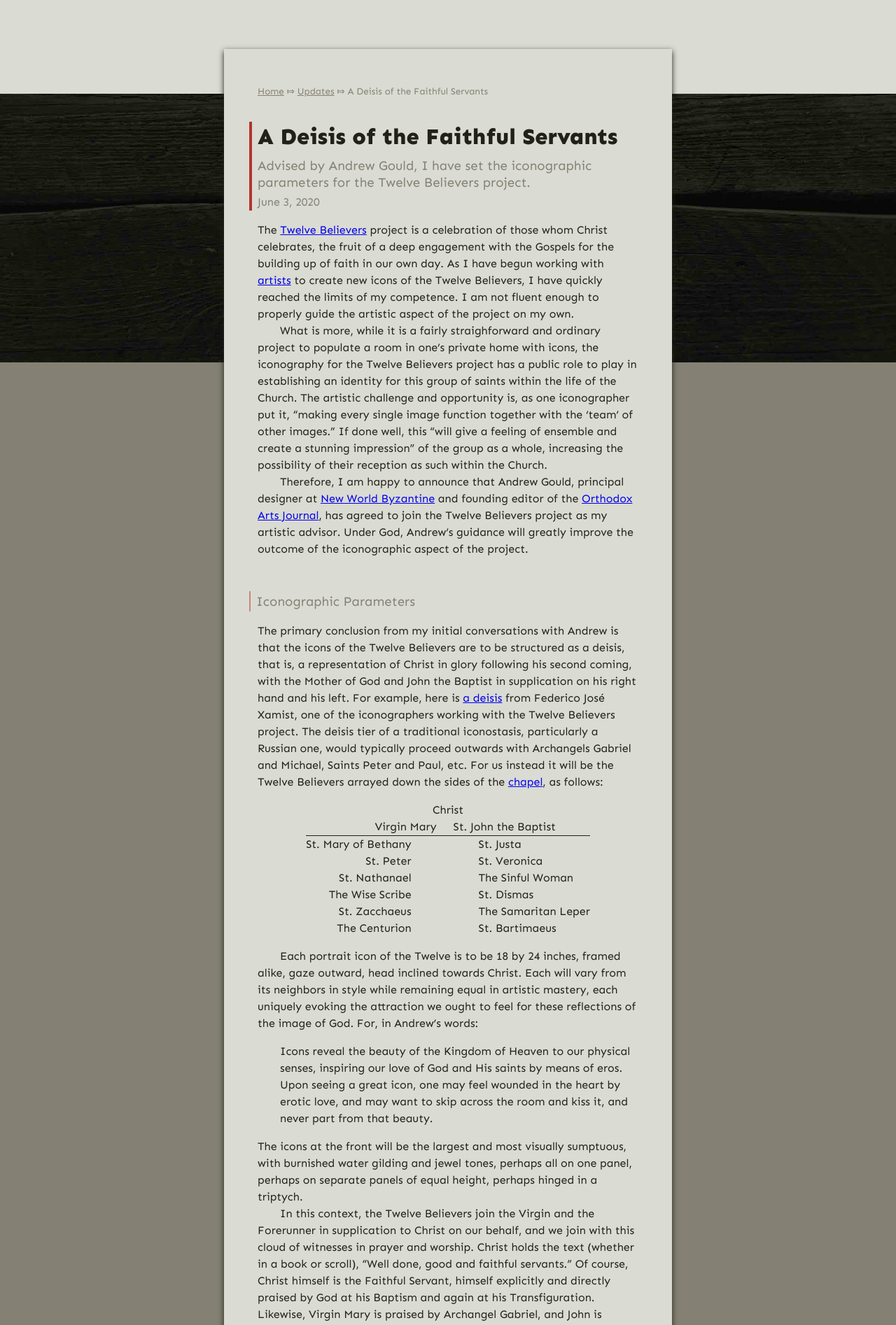
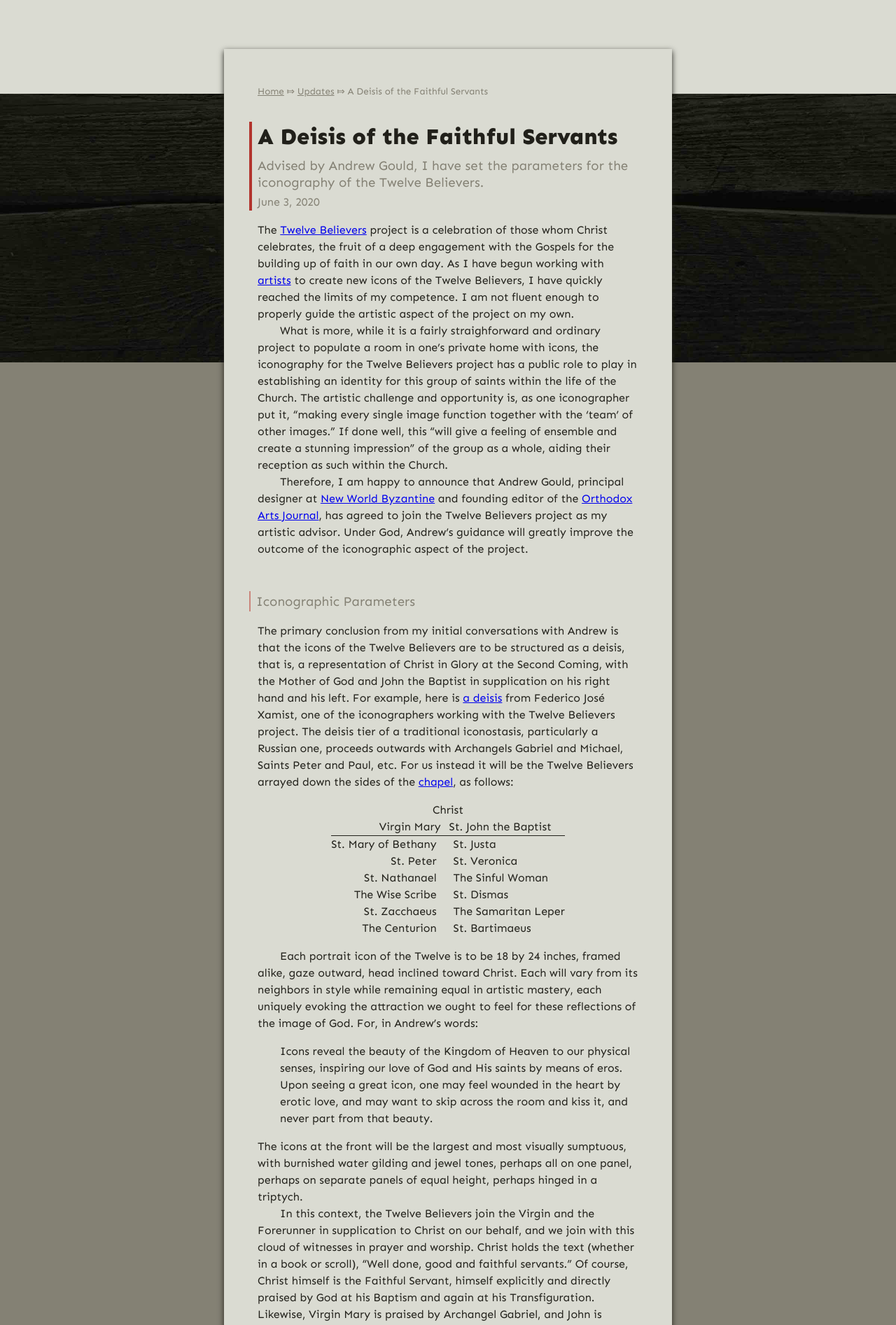
Before and after one commit to gospel-desk/www.logstown.com, a Jekyll site: the page built from _posts/2020-06-03-deisis-faithful-servants.md, in a window 1280 px wide. Shown: the part 373-2267 px from the top of the page at 70% size. Built offline with Jekyll 4.4.1, drawn with Linux system fonts in a browser that asks for light colours; some of the changed lines change nothing that is shown; some of the changed text lies outside the part shown.

Commit message:
Revise and publish Deisis post

```diff
--- a/_posts/2020-06-03-deisis-faithful-servants.md
+++ b/_posts/2020-06-03-deisis-faithful-servants.md
@@ -1,7 +1,8 @@
 ---
 layout: post
 heading: "A Deisis of the Faithful Servants"
-excerpt: "Advised by Andrew Gould, I have set the iconographic parameters for the Twelve Believers project."
+excerpt: "Advised by Andrew Gould, I have set the parameters for the iconography of the Twelve Believers."
+is_published: yes
 ---
 
 The [Twelve Believers](/the-twelve-believers/) project is a celebration of
@@ -18,7 +19,7 @@
 and opportunity is, as one iconographer put it, "making every single image
 function together with the 'team' of other images." If done well, this "will
 give a feeling of ensemble and create a stunning impression" of the group as a
-whole, increasing the possibility of their reception as such within the Church.
+whole, aiding their reception as such within the Church.
 
 Therefore, I am happy to announce that Andrew Gould, principal designer at [New
 World Byzantine](https://newworldbyzantine.com/) and founding editor of the
@@ -32,49 +33,75 @@
 
 The primary conclusion from my initial conversations with Andrew is that the
 icons of the Twelve Believers are to be structured as a deisis, that is, a
-representation of Christ in glory following his second coming, with the Mother
-of God and John the Baptist in supplication on his right hand and his left.
-For example, here is [a
+representation of Christ in Glory at the Second Coming, with the Mother of God
+and John the Baptist in supplication on his right hand and his left.  For
+example, here is [a
 deisis](https://orthodoxartsjournal.org/deisis-an-iconographic-installation/)
 from Federico José Xamist, one of the iconographers working with the Twelve
 Believers project. The deisis tier of a traditional iconostasis, particularly a
-Russian one, would typically proceed outwards with Archangels Gabriel and
-Michael, Saints Peter and Paul, etc. For us instead it will be the Twelve
-Believers arrayed down the sides of the
-[chapel](/updates/2020/working-on-a-building/), as follows:
+Russian one, proceeds outwards with Archangels Gabriel and Michael, Saints
+Peter and Paul, etc. For us instead it will be the Twelve Believers arrayed
+down the sides of the [chapel](/updates/2020/working-on-a-building/), as
+follows:
 
 <style>
-  .deesis {
+  .deisis {
     width: 1px;
     margin: 12pt auto;
     border-collapse: collapse;
   }
-  .deesis td {
+  .deisis td {
     width: 50%;
     white-space: nowrap;
   }
-  .deesis td:first-of-type {
+  .deisis td:first-of-type {
     text-align: right;
-    padding-right: 36pt;
+    padding-right: 9pt;
   }
-  .deesis td:last-of-type {
+  .deisis td:last-of-type {
     text-align: left;
-    padding-left: 36pt;
+    padding-left: 9pt;
   }
-  .deesis tr.front td {
+  .deisis tr.front td {
     border-bottom: 1px solid #21201A;
   }
-  .deesis td.mary {
-    padding-right: 9pt;
+  .deisis td.mary {
+    padding-right: 4.5pt;
   }
-  .deesis td.john {
-    padding-left: 9pt;
+  .deisis td.john {
+    padding-left: 4.5pt;
   }
-  .deesis td.christ {
+  .deisis td.christ {
     text-align: center;
   }
+  @media only screen and (max-width: 420px) {
+    .deisis {
+      width: 82%;
+      margin: 12pt 0 24pt 18pt;
+    }
+    .deisis td {
+      width: auto;
+      display: block;
+      padding: 0;
+    }
+    .deisis td:first-of-type {
+      text-align: left;
+    }
+    .deisis td:last-of-type {
+      text-align: right;
+    }
+    .deisis td.christ {
+      text-align: center;
+    }
+    .deisis tr.front td {
+      border-bottom: none;
+    }
+    .deisis tr.front td.john {
+      border-bottom: 1px solid #21201A;
+    }
+  }
 </style>
-<table class="deesis">
+<table class="deisis">
   <tr>
     <td colspan="2" class="christ">Christ</td>
   </tr>
@@ -109,7 +136,7 @@
 </table>
 
 Each portrait icon of the Twelve is to be 18 by 24 inches, framed alike, gaze
-outward, head inclined towards Christ. Each will vary from its neighbors in
+outward, head inclined toward Christ. Each will vary from its neighbors in
 style while remaining equal in artistic mastery, each uniquely evoking the
 attraction we ought to feel for these reflections of the image of God. For, in
 Andrew's words:
@@ -134,7 +161,7 @@
 composition:
 
 1. Christ - "This is my beloved Son."
-   ([Matthew 17:5](https://www.biblegateway.com/verse/en/Matthew%2017))
+   ([Matthew 17:5](https://www.biblegateway.com/verse/en/Matthew%2017:5))
 1. Virgin Mary - "Blessed art thou among women."
    ([Luke 1:28](https://www.biblegateway.com/verse/en/Luke%201:28))
 1. John - "Yes, and more than a prophet."
@@ -153,6 +180,32 @@
 1. [St. Peter](/the-twelve-believers/st-peter/) - "Blessed are you, Simon bar Jonah."
 1. [St. Mary of Bethany](/the-twelve-believers/st-mary-of-bethany/) - "She has chosen the good portion."
 
-Surely many more details will need to be decided as the project unfolds, but
-the above should give us enough structure to begin in earnest. Thanks be to
+Many individual details will need to be decided as the project unfolds. As
+these details are discovered, the above framework will ensure that we unite the
+creativity and individuality of each artist into a coherent whole. Thanks be to
 God!
+
+
+#### Assembling the Team
+
+The next step is to form the team of thirteen iconographers, understanding that
+some changes to the roster may occur here and there as the project unfolds in
+the coming years.
+
+It is important to assemble the full team up front in order to ensure a
+stylistic balance, and also for more pragmatic reasons. On the one hand, many
+artists have years-long waiting lists. On the other hand, the intended use for
+these icons goes beyond their private display.  I have a commercial intent, to
+publish a devotional book about the Twelve Believers that includes the icons,
+as well as written reflections, meditations, prayers, etc.  While it would be
+crass to reduce the Twelve Believers to its commercial aspect, it would also be
+short-sighted to ignore the question of properly
+[licensing](https://www.plagiarismtoday.com/2019/09/05/copyright-and-commissioned-art/)
+these works of art for such a use. Furthermore, the chief way I know to limit
+the corrupting influence of money is to act [transparently and
+openly](https://opensource.com/open-organization/16/9/openness-means-to-what-end).
+Unfortunately, transparency is not yet common in commerce, so this too will
+need to be negotiated with each member of the team, and that had better be done
+up front.
+
+Which is to say, there is much to be done! Pray for me, a sinner.
```
